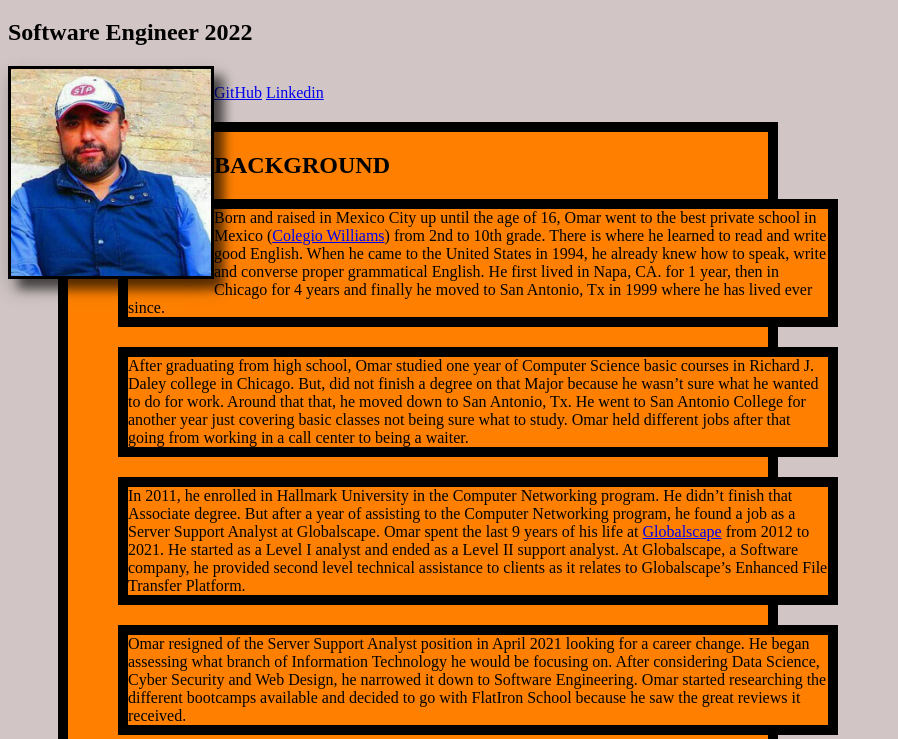
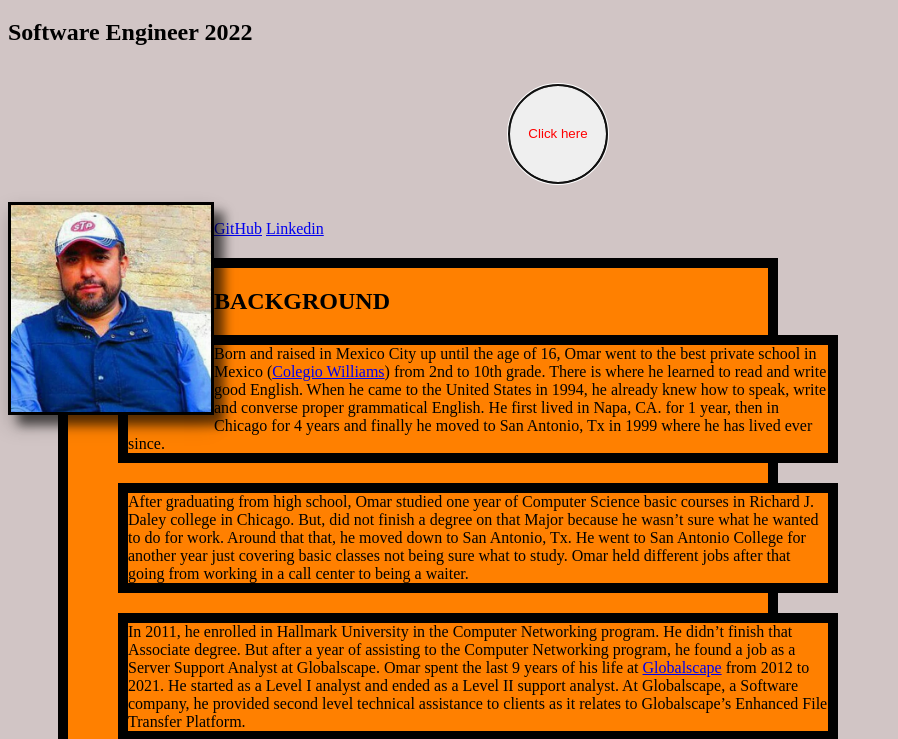
Before and after one commit to morenoomar29/webProject, a plain HTML site: page index.html in a window 1280 px wide. Shown: the part 61-800 px from the top of the page, without its empty margins (0-898 px from the left). Drawn offline with Linux system fonts and the light colour scheme.

Commit message:
Added a button and an alert through JavaScript

```diff
--- a/index.html
+++ b/index.html
@@ -8,13 +8,17 @@
   <body>
       <h1>Omar Moreno</h1>
       <h2>Software Engineer 2022</h2>
+        <br>
+        <button id="btn" autofocus="autofocus">Click here</button>
+        <br>
       <nav>
+        <br>
         <img id="profPhoto" src="images/ProfilePhoto.jpg" alt="Profile photo" title="Photo of Omar"/>
         <br>
         <a target="_blank" href="https://github.com/morenoomar29">GitHub</a>
         <a target="_blank" href="https://www.linkedin.com/in/omar-moreno-391837135/">Linkedin</a>
 
-              </nav>
+      </nav>
 
       <div>
       <h2>BACKGROUND</h2>
--- a/script.js
+++ b/script.js
@@ -8,3 +8,8 @@ const divAdd = document.createElement("div");
 const bio = document.createElement("h2");
 bio.innerText="Background";
 divAdd.append(bio);
+
+const btn = document.getElementById('btn');
+btn.addEventListener('click', function() {
+    alert('I was clicked');
+});
--- a/style.css
+++ b/style.css
@@ -28,7 +28,13 @@ div, p {
     transform: scaleX(-1);
 }
 
-
+button {
+    color: red;
+    border-radius: 200px;
+    height: 100px;
+    width: 100px;
+    margin-inline: 500px;
+}
 
 /*
 body {
```
